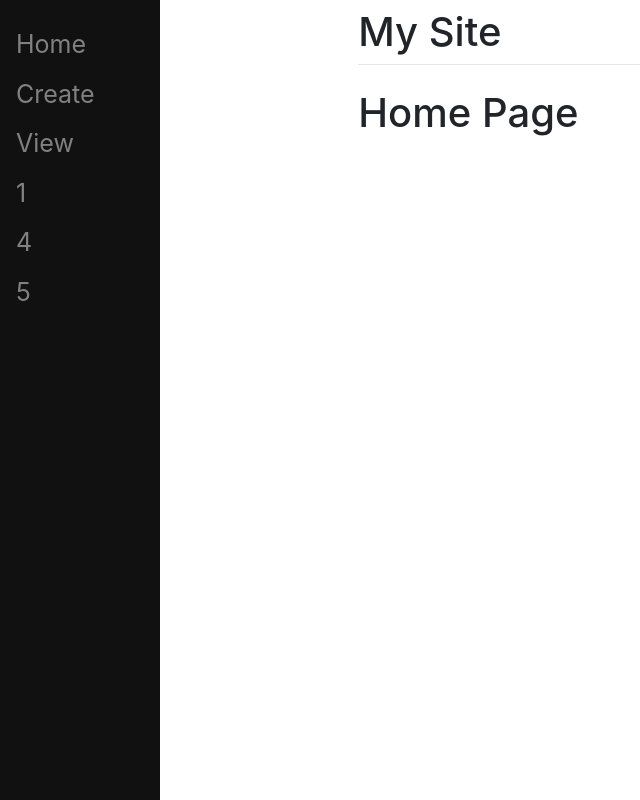
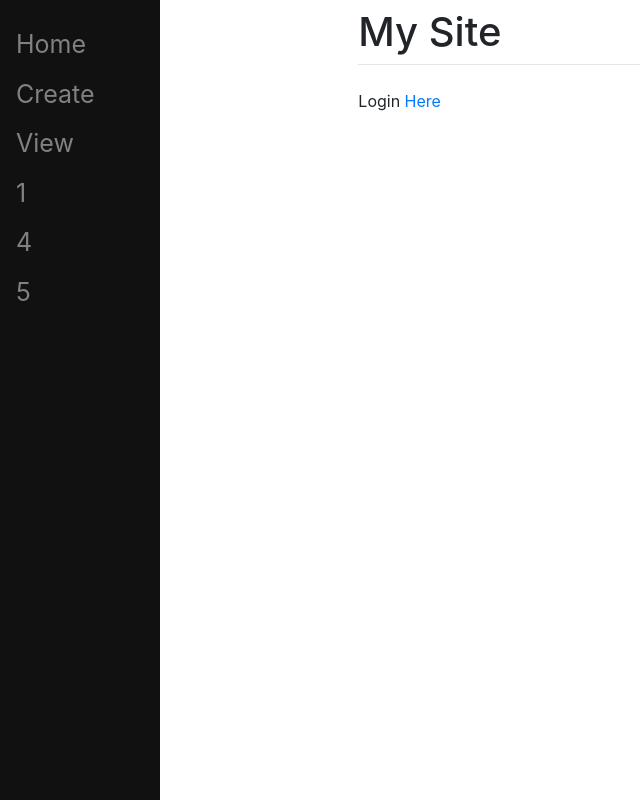
Before and after one commit to ReX342/twt, a Django app: page / in a window 1280 px wide. Shown: the whole page, without its empty margins (0-640 px from the left). Run offline with Django 3.2, Linux system fonts and the light colour scheme; some libraries are stand-ins or nearby versions.

Commit message:
cant login no login page

```diff
--- a/mysite/main/templates/main/base.html
+++ b/mysite/main/templates/main/base.html
@@ -56,8 +56,12 @@
             <div class="col-8">
                 <h1 class="mt-2">My Site</h1>
                 <hr class="mt-0 mb-4">
-                {% block content %}
-                {% endblock %}
+                {% if user.is_authenticated %}
+                    {% block content %}
+                    {% endblock %}
+                {% else %}
+                    <p>Login <a href="/login">Here</a></p>
+                {% endif %}
             </div>
         </div>
     </div>
```
Also changed, not shown: mysite/db.sqlite3.
